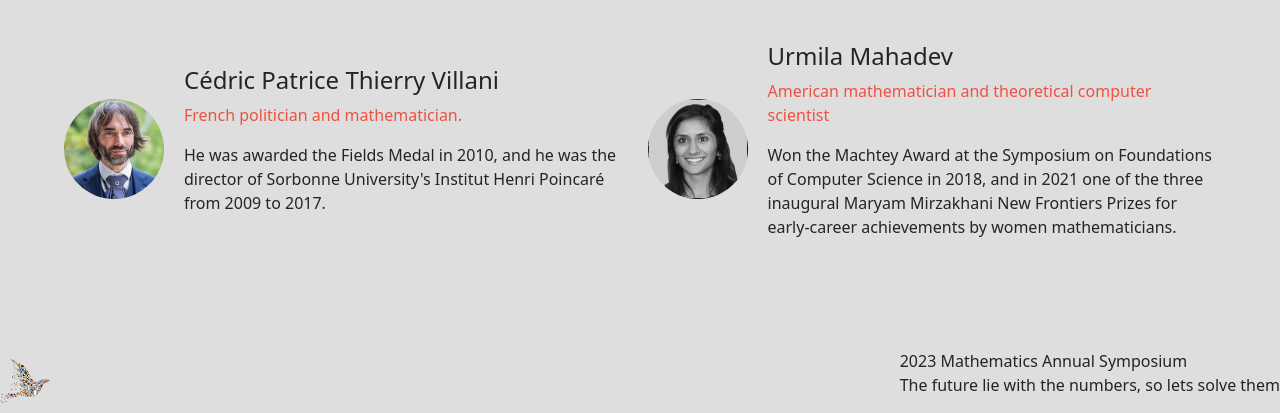
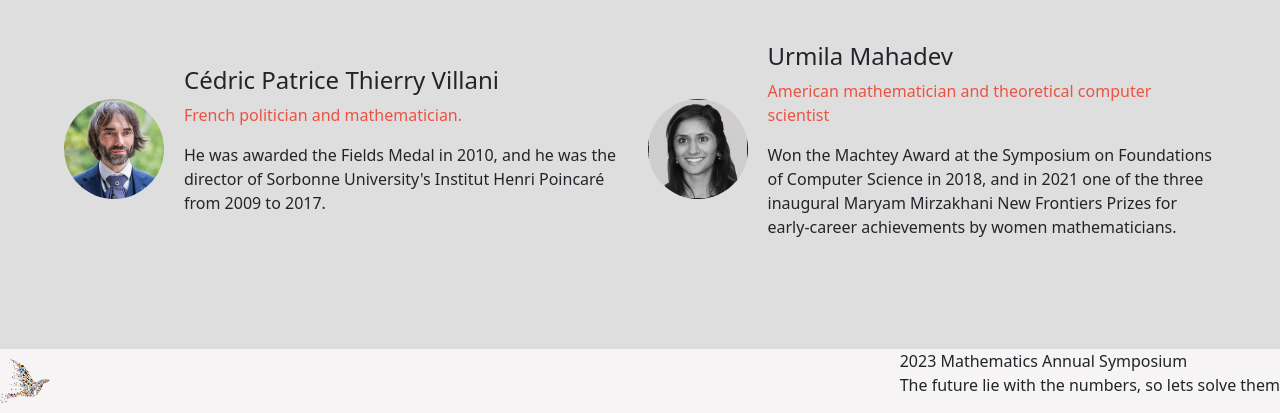
Before and after one commit to Eccb7/Capstone_Project-1, a plain HTML site: page index.html in a window 1280 px wide. Shown: the part 1509-1922 px from the top of the page. Drawn offline with nearby package versions, Linux system fonts and the light colour scheme.

Commit message:
Change footer color for the html index file

```diff
--- a/style.css
+++ b/style.css
@@ -446,7 +446,7 @@ body {
 #footer {
   display: flex;
   justify-content: space-between;
-  background-color: #dedede;
+  background-color: #f6f4f4;
   padding: 0;
 }
 
```
